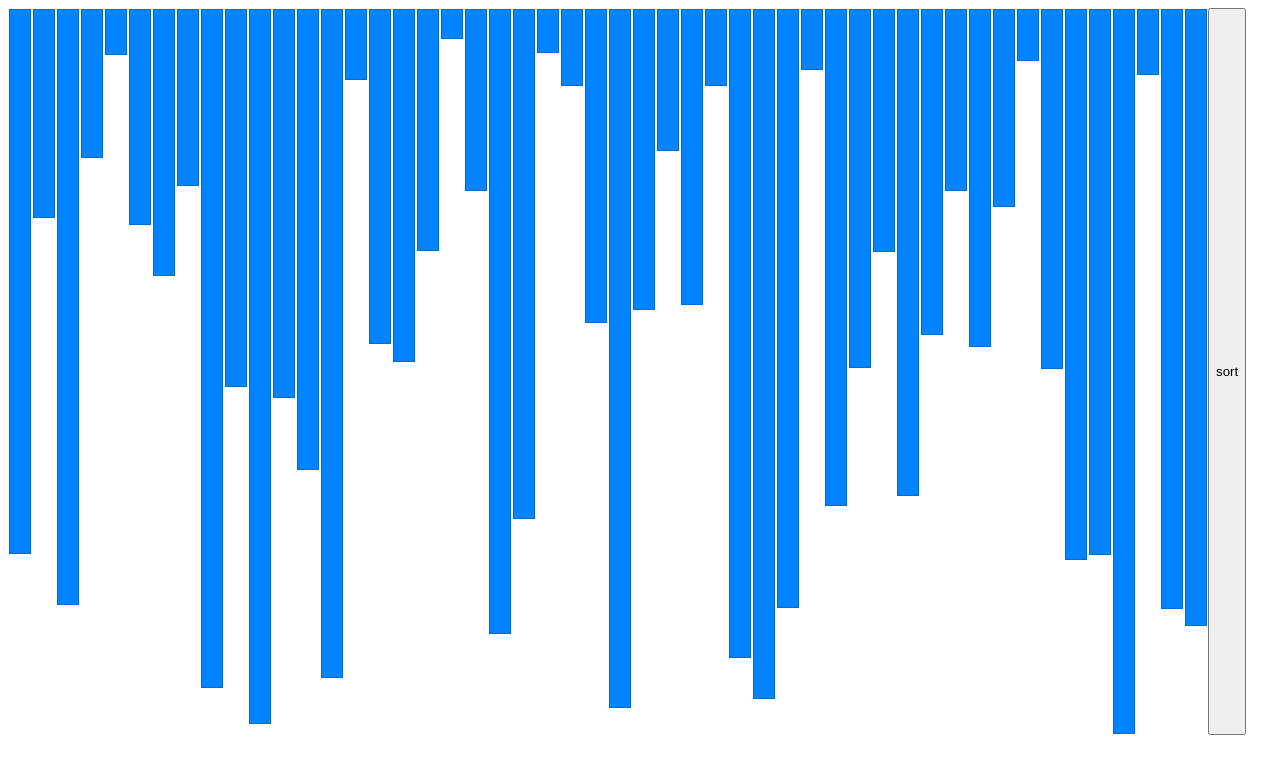
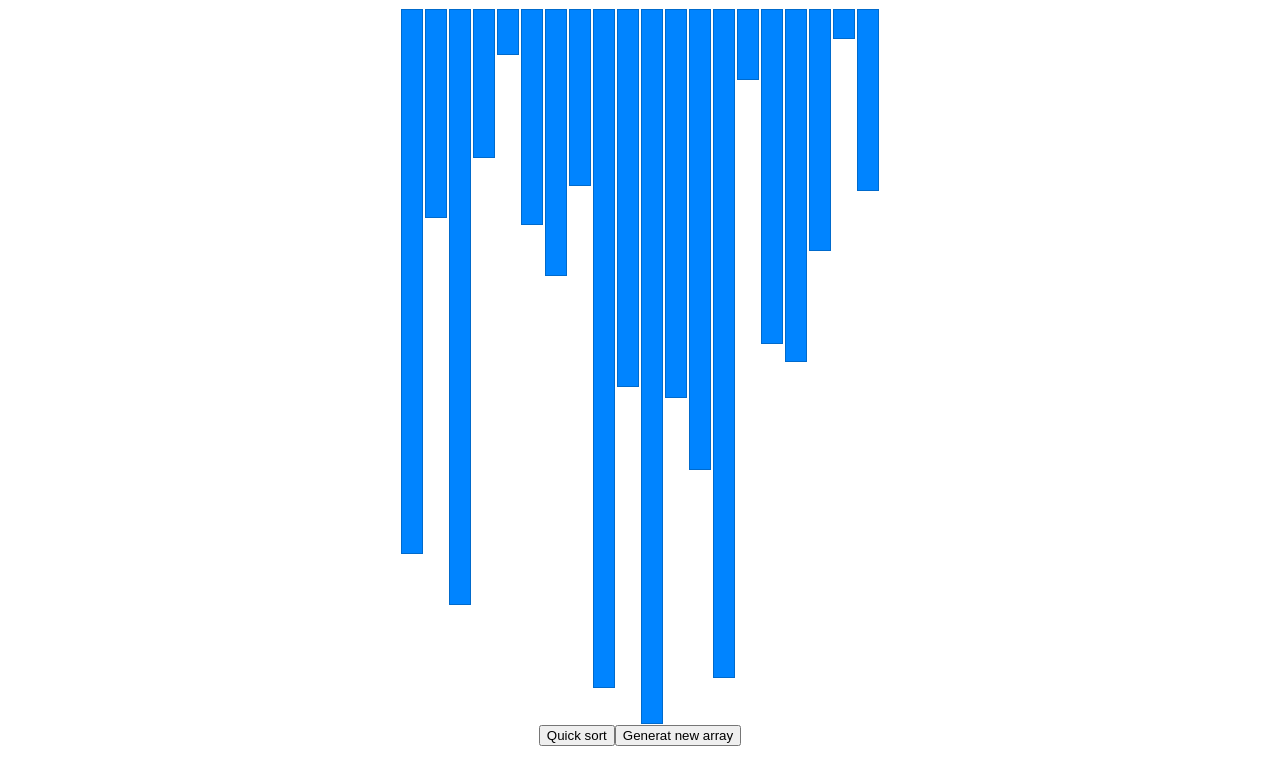
Before and after one commit to sharlq/sortingAlgorithmsVisualizedr, a React (Create React App) app: page / in a window 1280 px wide. Shown: the top 784 px of the page. Built offline with nearby package versions, Linux system fonts and the light colour scheme.

Commit message:
the quick sort is finished and debuged

```diff
--- a/src/components/sort.jsx
+++ b/src/components/sort.jsx
@@ -1,13 +1,14 @@
 import React from 'react'
 import {useState,useEffect} from 'react'
 import sort from "./sorting"
+
 const Sort = () => {
-const [array,setArray] = useState([])
+const [array,setArray] = useState([8, 2, 5, 7, 4, 3, 12, 6, 19, 11, 10, 13, 9])
 const PRIMARY_COLOR = "rgb(0, 132, 255)";
 const SECONDARY_COLOR ="rgb(221, 224, 0)";
 const PIVOT_COLOR = "green";
-const SORTING_SPEED = 5;
-const NUMBER_OF_ARRAY_BARS = 50;
+const SORTING_SPEED = 10;
+const NUMBER_OF_ARRAY_BARS = 20;
 function randomIntFromInterval(min,max)
 {
     return Math.floor( Math.random()*  ( max - min + 1 ) + min );
@@ -24,8 +25,7 @@ useEffect(()=>resetArray(),[])
 
 
 const animate = ()=>{
-
-let	animations = sort(array,0,array.length ,[])
+let	animations = sort(array,0,array.length-1 ,[])
 let i = 0;
 let pivotTemp ;
 	const myloop= ()=>{
@@ -37,23 +37,22 @@ let pivotTemp ;
 		if(isPivot){
 
 
-			// let pivotIdx = animations[i];
-			// let pivot = arrBar[pivotIdx].style;
-			// if(animations[i]>animations.length-1){pivotIdx=animations.length-1}
-			// console.log(animations[i],i)
-			// setTimeout(()=>{
-			// console.log(pivotIdx)
-			// pivot.backgroundColor = PIVOT_COLOR;
-			// pivotTemp = pivot;
-			// },i*SORTING_SPEED)
+			 let pivotIdx = animations[i];
+			 console.log(pivotIdx)
+			 let pivot = arrBar[pivotIdx].style;
+
+			console.log(animations[i],i)
+			 setTimeout(()=>{
+			 console.log(pivotIdx)
+		 		pivot.backgroundColor = PIVOT_COLOR;
+		 		pivotTemp = pivot;
+			 },i*SORTING_SPEED)
 
 
 		}else if(isColor){
 
 			let [barOneIdx,barTwoIdx] = animations[i];
-			if(barOneIdx>animations.length-1){barOneIdx=animations.length-1}
 			const barOneStyle = arrBar[barOneIdx].style;
-			if(barTwoIdx>animations.length-1){barTwoIdx=animations.length-1}
 			const barTwoStyle = arrBar[barTwoIdx].style;
 			const color =	i%4 === 2 ? PRIMARY_COLOR : SECONDARY_COLOR;
 			setTimeout(()=>{
@@ -65,15 +64,15 @@ let pivotTemp ;
 
 
 
-			// this function is not the right one for change
+
 			let temp = animations[i];
 			setTimeout(() => {
-				const [barOneIdx, barTwoIdx] = temp; // the problem here was that when i put animation[i] its stuck on one value
+				const [barOneIdx, barTwoIdx] = temp;
 				const barOneStyle = arrBar[barTwoIdx].style;
 				const barTwoStyle = arrBar[barOneIdx].style;
 				barOneStyle.height = `${array[barTwoIdx]}px`;
 				barTwoStyle.height = `${array[barOneIdx]}px`;
-				// pivotTemp.backgroundColor = PRIMARY_COLOR;
+				pivotTemp.backgroundColor = PRIMARY_COLOR;
 			  }, i * SORTING_SPEED);}
 
 		i++
@@ -86,12 +85,16 @@ myloop()
 
     return (
         <div className="array">
+			<div className="data">
             {array.map(
                 (value,index)=><div key={index} id={index} className="block" style={{height:`${value}px`}}></div>)
-
                 }
-                <button onClick={()=>animate()}>sort</button>
-        </div>
+			</div>
+			<div className="control">
+                <button onClick={()=>animate()}>Quick sort</button>
+				<button onClick={()=>resetArray()}>Generat new array</button>
+			</div>
+		</div>
     )
 }
 
--- a/src/components/sorting.js
+++ b/src/components/sorting.js
@@ -9,8 +9,9 @@ function  quickSortR(arr, left, right)
 	var pivotidx = (left + right) / 2;
 	var pivot = parseInt(arr[pivotidx.toFixed()]);
 
+
 	if(pivot){
-	animation.push(pivotidx)}
+	animation.push(pivotidx.toFixed())}
 	else{
 		animation.push(i)
 	}
@@ -43,11 +44,12 @@ function  quickSortR(arr, left, right)
 		IS_SWITCHED = 0;
 
 	if (left < j)
-		quickSortR(arr, left, j);
+		{quickSortR(arr, left, j);}
 	if (i < right)
-		quickSortR(arr, i, right);
+		{quickSortR(arr, i, right);}
 
-	console.log(arr)
+
+	//console.log(arr)
 	return animation;
     }}
 
--- a/src/style/_sort.scss
+++ b/src/style/_sort.scss
@@ -1,5 +1,8 @@
 .array{
+    width: 100%;
     display: flex;
+    flex-direction: column;
+    align-items: center;
 }
 .block{
     width: 20px;
@@ -11,3 +14,6 @@
     margin: 1px;
     //border-radius: .5vw;
 }
+.data{
+    display: flex;
+}
--- a/src/style/main.css
+++ b/src/style/main.css
@@ -3,9 +3,17 @@ html, body {
 }
 
 .array {
+  width: 100%;
   display: -webkit-box;
   display: -ms-flexbox;
   display: flex;
+  -webkit-box-orient: vertical;
+  -webkit-box-direction: normal;
+      -ms-flex-direction: column;
+          flex-direction: column;
+  -webkit-box-align: center;
+      -ms-flex-align: center;
+          align-items: center;
 }
 
 .block {
@@ -17,4 +25,10 @@ html, body {
   border: 1px solid rgba(0, 0, 0, 0.2);
   margin: 1px;
 }
+
+.data {
+  display: -webkit-box;
+  display: -ms-flexbox;
+  display: flex;
+}
 /*# sourceMappingURL=main.css.map */
```
Also changed, not shown: 1 other file (tests, documents, lock files or other folders).
